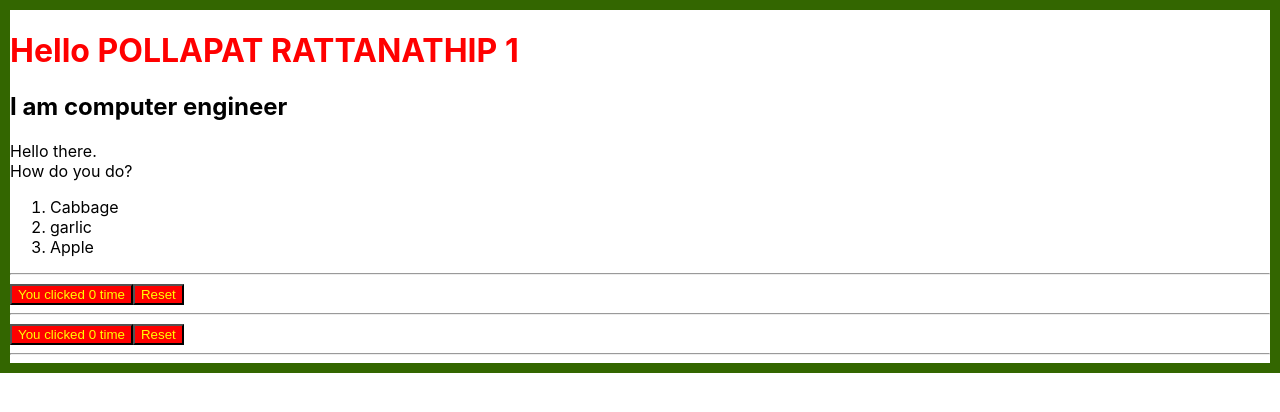
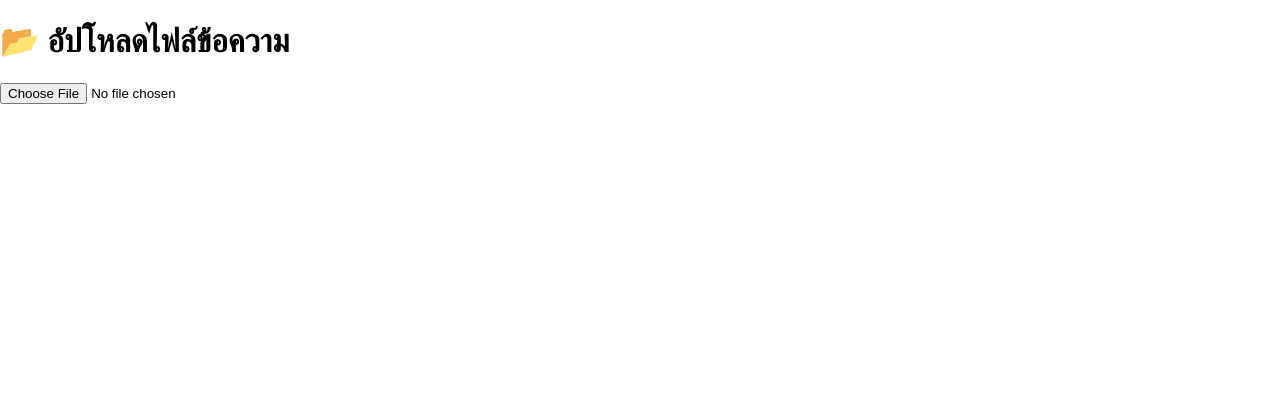
Before and after one commit to Domtaoz/appdev, a React (Vite) app: page / in a window 1280 px wide. Shown: the top 412 px of the page. Built offline with nearby package versions, Linux system fonts and the light colour scheme.

Commit message:
file added

```diff
--- a/src/App.jsx
+++ b/src/App.jsx
@@ -1,29 +1,41 @@
-import './App.css';
+import React, { useState } from "react";
 
-function App() {
+const App = () => {
+  const [fileContent, setFileContent] = useState("");
+
+  const handleFileUpload = (event) => {
+    const file = event.target.files[0];
+
+    if (file && file.type === "text/plain") {
+      const reader = new FileReader();
+      reader.onload = (e) => {
+        setFileContent(e.target.result);
+      };
+      reader.readAsText(file);
+    } else {
+      alert("กรุณาอัปโหลดไฟล์ .txt เท่านั้น!");
+    }
+  };
+
   return (
-    <div className="App">
-      <header className="App-header">
-        <img src="Octocat.png" className="App-logo" alt="logo" />
-        <p>
-          GitHub Codespaces <span className="heart">♥️</span> React
-        </p>
-        <p className="small">
-          Edit <code>src/App.jsx</code> and save to reload.
-        </p>
-        <p>
-          <a
-            className="App-link"
-            href="https://reactjs.org"
-            target="_blank"
-            rel="noopener noreferrer"
-          >
-            Learn React
-          </a>
-        </p>
-      </header>
+    <div className="flex flex-col items-center justify-center min-h-screen bg-gray-100 p-6">
+      <div className="bg-white p-6 rounded-lg shadow-lg max-w-lg w-full">
+        <h1 className="text-xl font-bold mb-4 text-center">📂 อัปโหลดไฟล์ข้อความ</h1>
+        <input
+          type="file"
+          accept=".txt"
+          onChange={handleFileUpload}
+          className="border p-2 rounded w-full"
+        />
+        {fileContent && (
+          <div className="mt-4 p-4 bg-gray-200 rounded">
+            <h2 className="font-semibold">📄 เนื้อหาไฟล์:</h2>
+            <pre className="whitespace-pre-wrap text-gray-700">{fileContent}</pre>
+          </div>
+        )}
+      </div>
     </div>
   );
-}
+};
 
 export default App;
--- a/src/index.jsx
+++ b/src/index.jsx
@@ -8,7 +8,8 @@ import reportWebVitals from './reportWebVitals';
 const root = ReactDOM.createRoot(document.getElementById('root'));
 root.render(
   <React.StrictMode>
-    <Hello />
+    {/* <Hello /> */}
+    <App />
   </React.StrictMode>
 );
 
```
Also changed, not shown: 1 other file (tests, documents, lock files or other folders).
